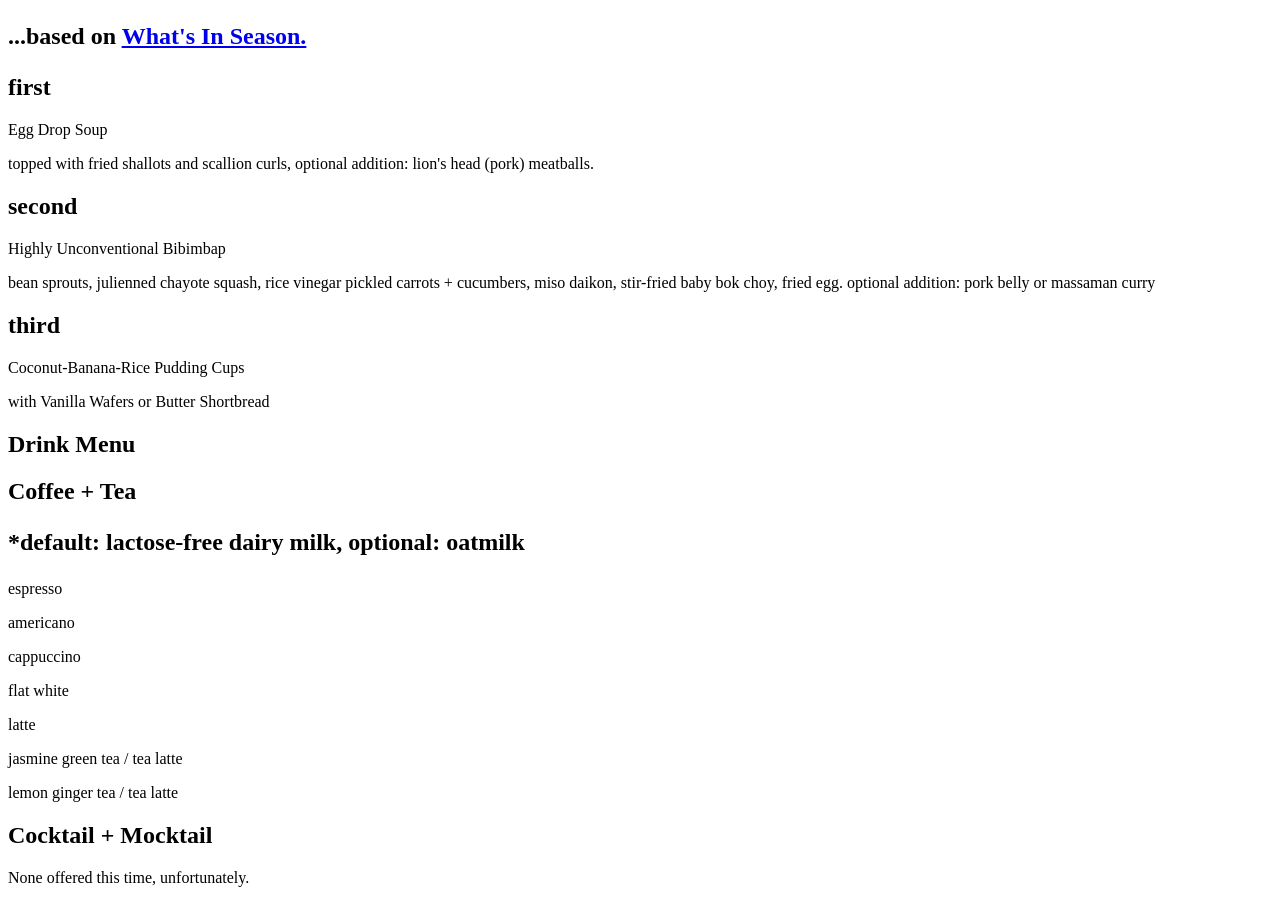
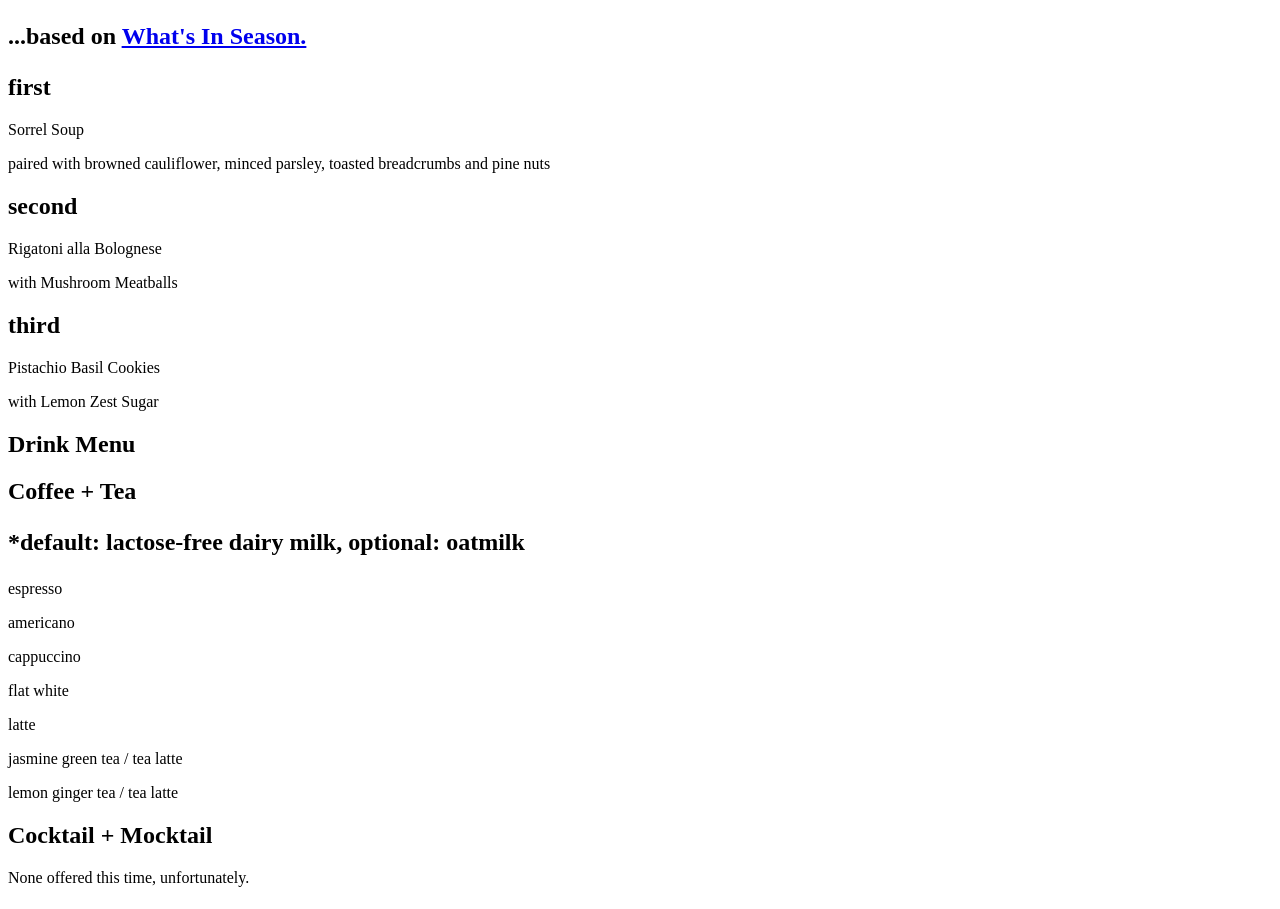
Before and after one commit to PochiChao/houseofseason, a Next.js app: page / in a window 1280 px wide. Shown: the part 2360-3269 px from the top of the page. Built offline with nearby package versions, Linux system fonts and the light colour scheme.

Commit message:
update menu for 4-15

```diff
--- a/src/pages/index.tsx
+++ b/src/pages/index.tsx
@@ -12,20 +12,19 @@ import axios from "axios";
 const courseMenu = [
   {
     id: "first",
-    dishName: "Egg Drop Soup",
+    dishName: "Sorrel Soup",
     description:
-      "topped with fried shallots and scallion curls, optional addition: lion's head (pork) meatballs.",
+      "paired with browned cauliflower, minced parsley, toasted breadcrumbs and pine nuts",
   },
   {
     id: "second",
-    dishName: "Highly Unconventional Bibimbap",
-    description:
-      "bean sprouts, julienned chayote squash, rice vinegar pickled carrots + cucumbers, miso daikon, stir-fried baby bok choy, fried egg. optional addition: pork belly or massaman curry",
+    dishName: "Rigatoni alla Bolognese ",
+    description: "with Mushroom Meatballs",
   },
   {
     id: "third",
-    dishName: "Coconut-Banana-Rice Pudding Cups",
-    description: "with Vanilla Wafers or Butter Shortbread",
+    dishName: "Pistachio Basil Cookies",
+    description: "with Lemon Zest Sugar",
   },
 ];
 
```
